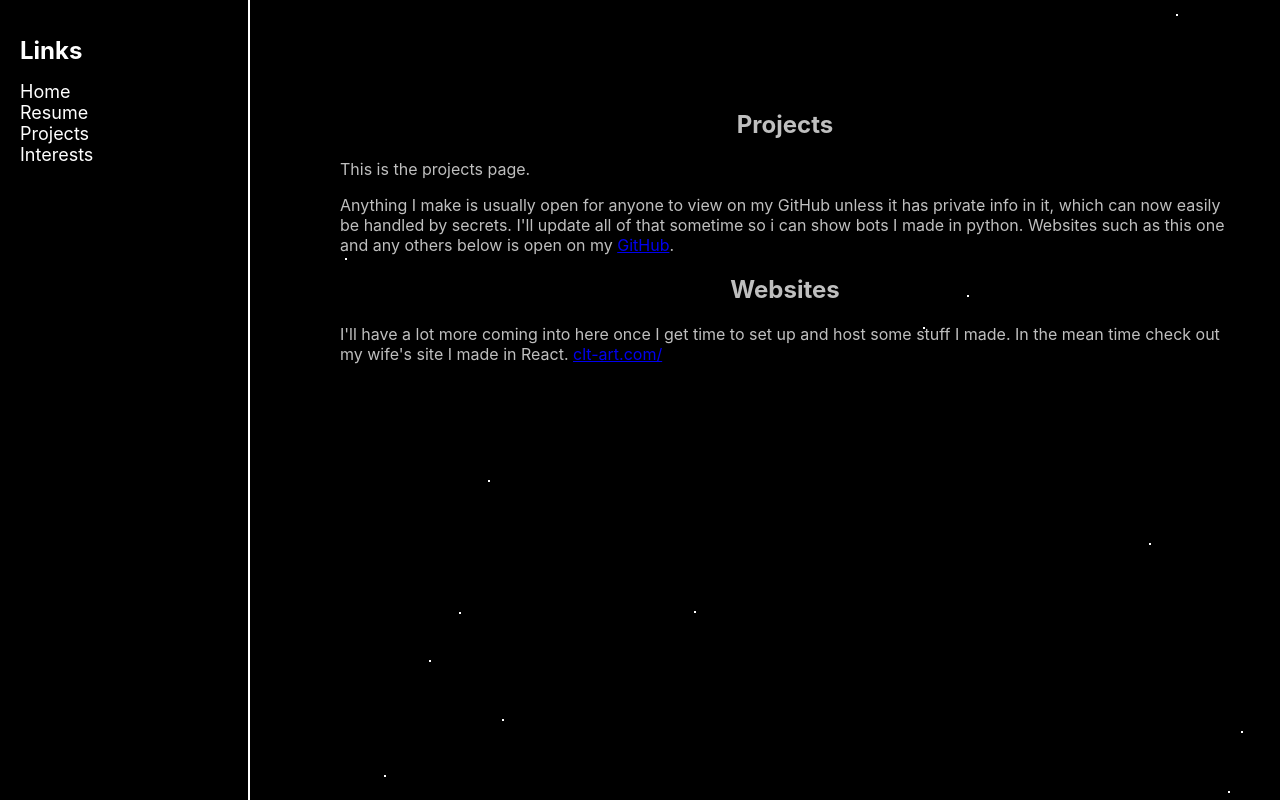
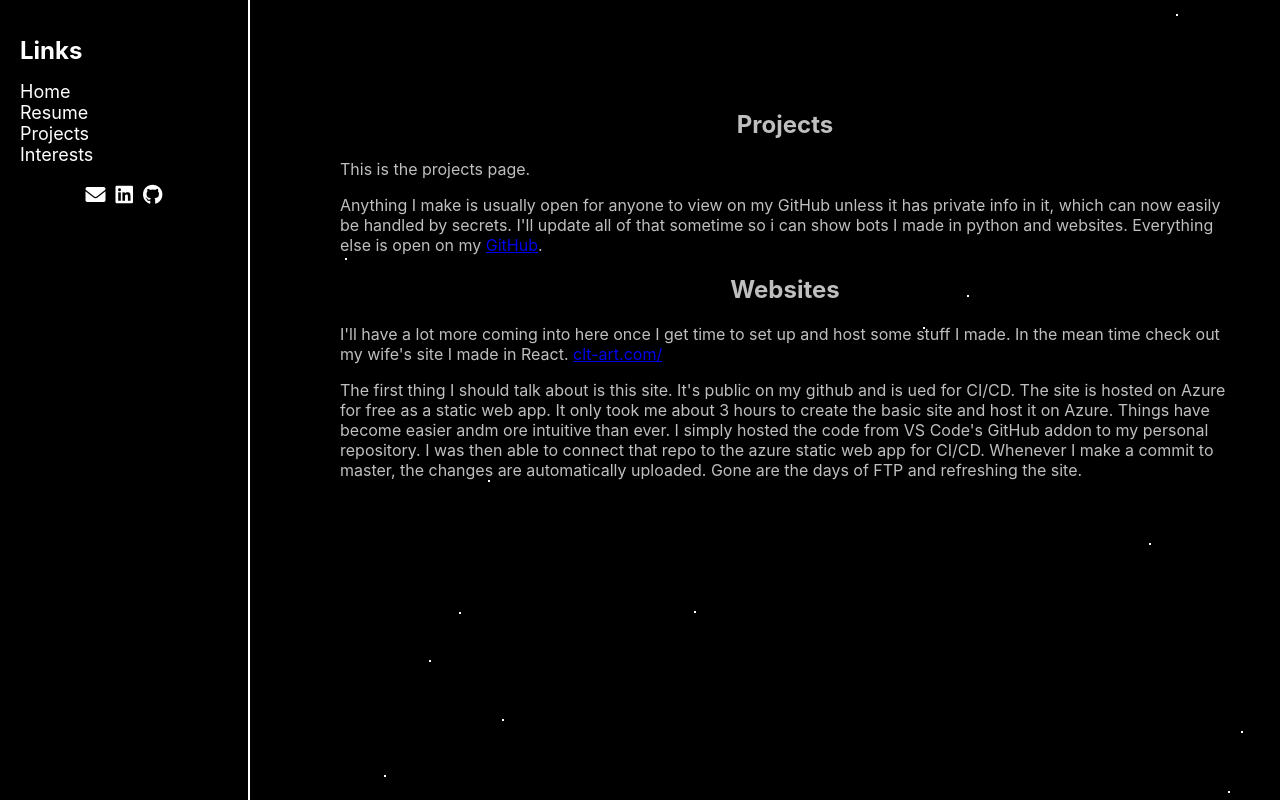
Before and after one commit to tmcnairbledsoe/mcnair-portfolio-site, a React (Create React App) app: page /projects in a window 1280 px wide. Shown: the top 800 px of the page. Built offline with nearby package versions, Linux system fonts and the light colour scheme.

Commit message:
add icon links to sidebar

```diff
--- a/package.json
+++ b/package.json
@@ -6,6 +6,7 @@
     "@testing-library/jest-dom": "^5.17.0",
     "@testing-library/react": "^13.4.0",
     "@testing-library/user-event": "^13.5.0",
+    "fontawesome-free": "^1.0.4",
     "react": "^18.3.1",
     "react-dom": "^18.3.1",
     "react-router-dom": "^6.26.1",
--- a/public/index.html
+++ b/public/index.html
@@ -26,6 +26,10 @@
       work correctly both with client-side routing and a non-root public URL.
       Learn how to configure a non-root public URL by running `npm run build`.
     -->
+    <link
+      rel="stylesheet"
+      href="https://cdnjs.cloudflare.com/ajax/libs/font-awesome/6.0.0-beta3/css/all.min.css"
+    />
     <title>McNair Bledsoe</title>
   </head>
   <body>
--- a/src/components/PixelDrop.js
+++ b/src/components/PixelDrop.js
@@ -63,10 +63,14 @@ const PixelDrop = ({ onSidebarToggle }) => {
           overflow: "hidden",
           whiteSpace: "nowrap",
           zIndex: 3,
+          display: "flex",
+          flexDirection: "column",
+          justifyContent: "space-between",
         }}
         onMouseEnter={handleMouseEnter}
         onMouseLeave={handleMouseLeave}
       >
+        <div>
           <h1 style={{ fontWeight: "bold", fontSize: "24px", display: sidebarVisible ? "block" : "none" }}>Links</h1>
           <nav>
             <ul style={{ listStyleType: "none", paddingLeft: 0 }}>
@@ -102,8 +106,38 @@ const PixelDrop = ({ onSidebarToggle }) => {
                   {sidebarVisible ? "Interests" : "I"}
                 </Link>
               </li>
+              <li>
+                {/* Social Media Icons */}
+                <div style={{ textAlign: "center", marginTop: "20px" }}>
+                  <a
+                    href="https://mail.google.com/mail/?view=cm&fs=1&to=tmcnairbledsoe@gmail.com"
+                    style={{ color: "white", textDecoration: "none", marginRight: "10px" }}
+                    target="_blank"
+                    rel="noopener noreferrer"
+                  >
+                    <i className="fas fa-envelope" style={{ fontSize: "20px" }}></i>
+                  </a>
+                  <a
+                    href="https://www.linkedin.com/in/thomas-bledsoe-a1272928a/"
+                    style={{ color: "white", textDecoration: "none", marginRight: "10px" }}
+                    target="_blank"
+                    rel="noopener noreferrer"
+                  >
+                    <i className="fab fa-linkedin" style={{ fontSize: "20px" }}></i>
+                  </a>
+                  <a
+                    href="https://github.com/tmcnairbledsoe"
+                    style={{ color: "white", textDecoration: "none" }}
+                    target="_blank"
+                    rel="noopener noreferrer"
+                  >
+                    <i className="fab fa-github" style={{ fontSize: "20px" }}></i>
+                  </a>
+                </div>
+              </li>
             </ul>
           </nav>
+        </div>
       </div>
 
       {/* Pixel drop background */}
--- a/src/components/Projects.js
+++ b/src/components/Projects.js
@@ -9,11 +9,20 @@ const Projects = () => {
       </p>
       <p style={{ textAlign: "left" }}>
         Anything I make is usually open for anyone to view on my GitHub unless it has private info in it, which can now easily
-        be handled by secrets. I'll update all of that sometime so i can show bots I made in python. Websites such as this one and any others below is open on my <a href="https://github.com/tmcnairbledsoe">GitHub</a>.
+        be handled by secrets. I'll update all of that sometime so i can show bots I made in python and websites. Everything else
+        is open on my <a href="https://github.com/tmcnairbledsoe">GitHub</a>.
       </p>
       <h2 style={{ textAlign: "center" }}>Websites</h2>
       <p style={{ textAlign: "left" }}>
-        I'll have a lot more coming into here once I get time to set up and host some stuff I made. In the mean time check out my wife's site I made in React. <a href="https://clt-art.com/">clt-art.com/</a>
+        I'll have a lot more coming into here once I get time to set up and host some stuff I made. In the mean time check out my
+        wife's site I made in React. <a href="https://clt-art.com/">clt-art.com/</a>
+      </p>
+      <p style={{ textAlign: "left" }}>
+        The first thing I should talk about is this site. It's public on my github and is ued for CI/CD. The site is hosted on Azure
+        for free as a static web app. It only took me about 3 hours to create the basic site and host it on Azure. Things have become
+        easier andm ore intuitive than ever. I simply hosted the code from VS Code's GitHub addon to my personal repository. I was
+        then able to connect that repo to the azure static web app for CI/CD. Whenever I make a commit to master, the changes are
+        automatically uploaded. Gone are the days of FTP and refreshing the site.
       </p>
     </div>
   );
```
Also changed, not shown: 1 other file (tests, documents, lock files or other folders). Lines whose indentation alone changed are shown as unchanged.
